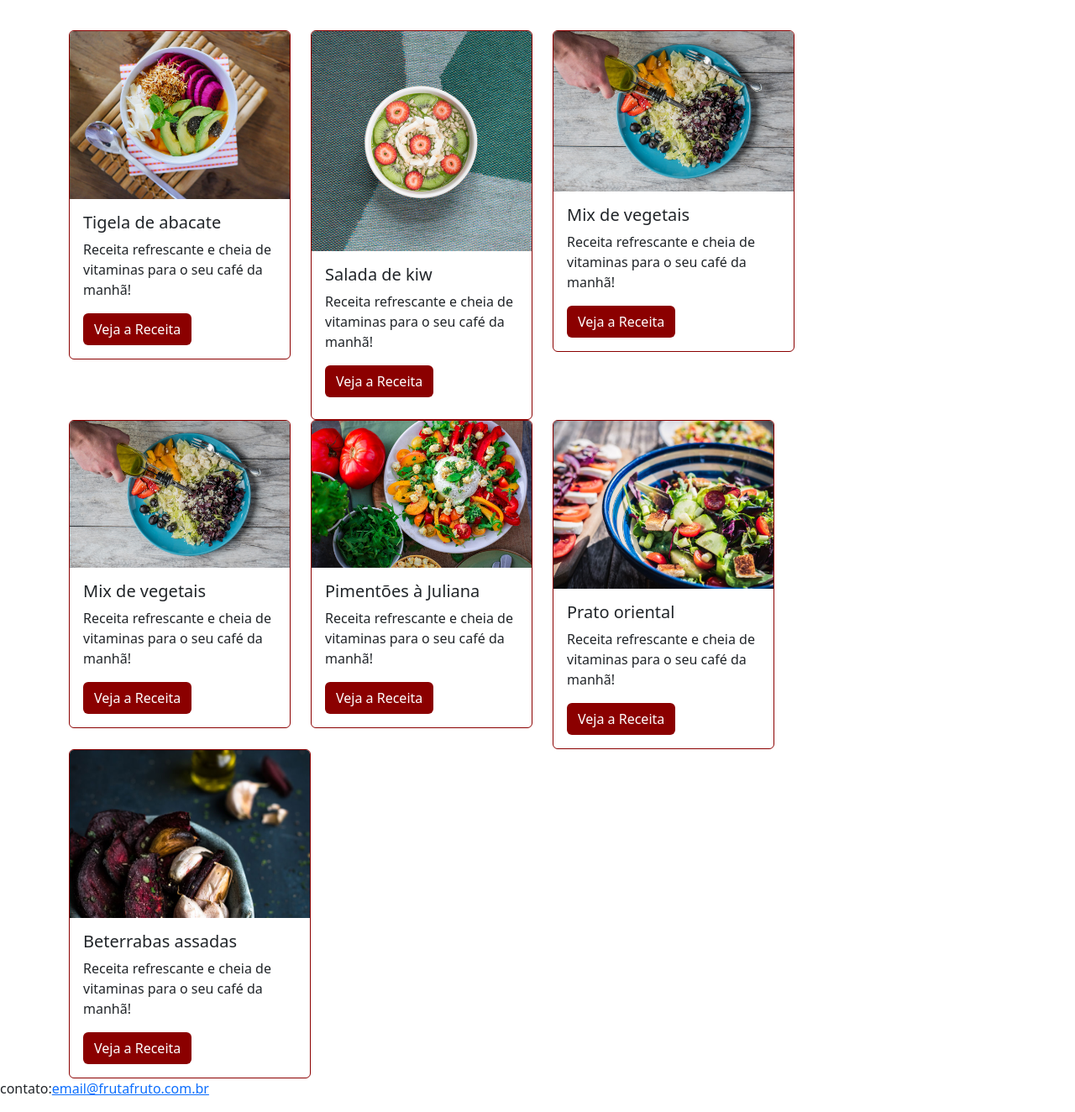
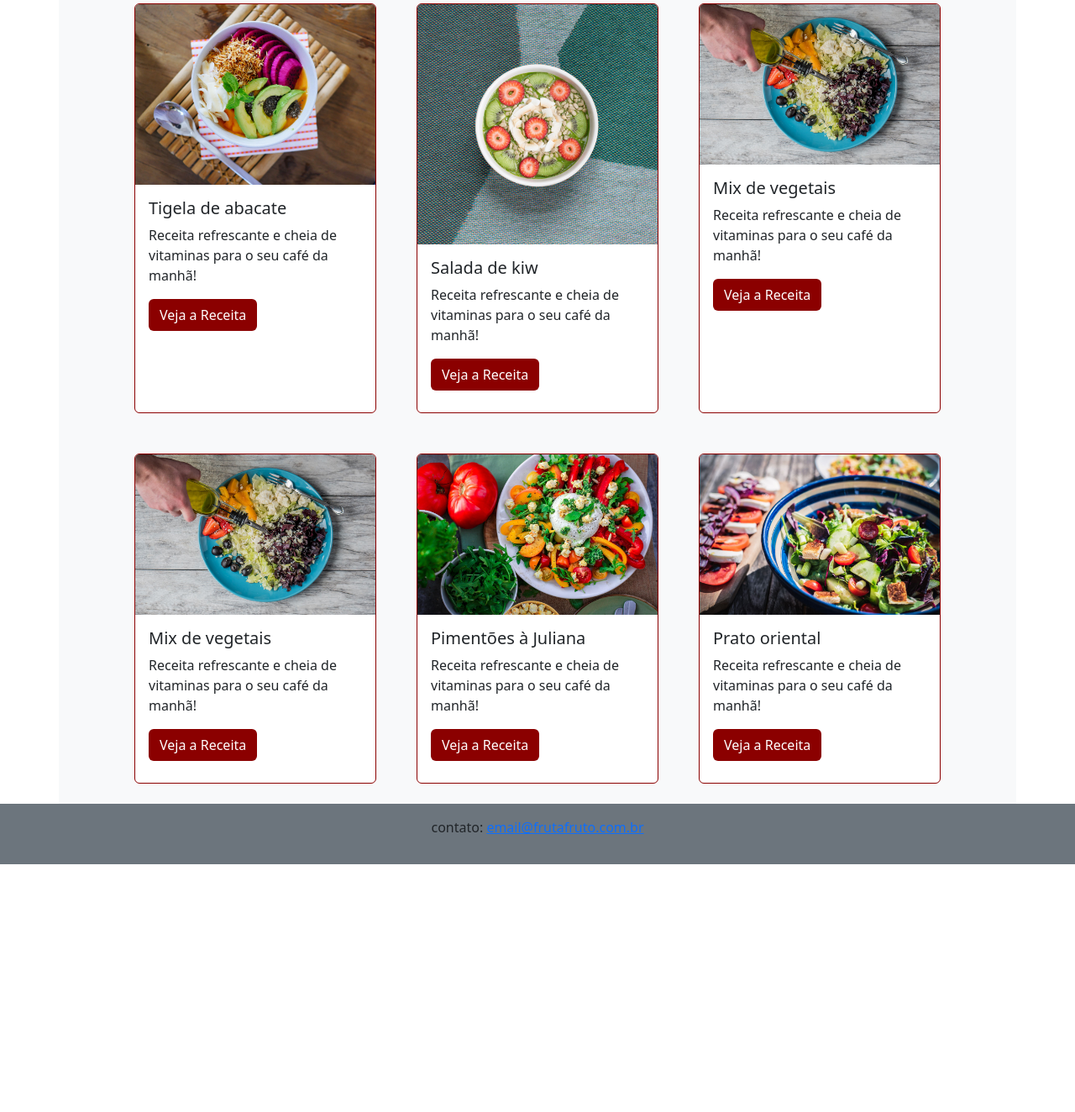
Before and after one commit to Geisyla1/LandingPage, a plain HTML site: page index.html in a window 1280 px wide. Shown: the part 602-1926 px from the top of the page at 84% size. After the commit the page ends 1631 px from the top, so only its background shows below. Drawn offline with nearby package versions, Linux system fonts and the light colour scheme.

Commit message:
concluindo o projeto

```diff
--- a/index.html
+++ b/index.html
@@ -14,7 +14,7 @@
     <body>
       <header>
         <section>
-            <nav class="navbar navbar-expand-lg bg-light"><!--fixed-top-->
+            <nav class="navbar navbar-expand-lg bg-light fixed-top"><!--fixed-top-->
                 <div class="container-fluid">
                   <a class="navbar-brand" href="#">Fruta & Fruto</a>
               <button class="navbar-toggler" type="button" data-bs-toggle="collapse" data-bs-target="#navbarNavAltMarkup" aria-controls="navbarNavAltMarkup" aria-expanded="false" aria-label="Toggle navigation">
@@ -22,10 +22,10 @@
               </button>
               <div class="collapse navbar-collapse justify-content-end" id="navbarNavAltMarkup">
                   <ul class="navbar-nav">
-                      <li><a class="nav-link active" aria-current="page" href="#">Início</a></li>
-                      <li><a class="nav-link" href="#">Receitas</a></li>
-                      <li><a class="nav-link" href="#">Quem Somos</a></li>
-                      <li><a class="nav-link">Contato</a></li>
+                      <li><a class="nav-link nav-item active" aria-current="page" href="#">Início</a></li>
+                      <li><a class="nav-link nav-item" href="#">Receitas</a></li>
+                      <li><a class="nav-link nav-item" href="#">Quem Somos</a></li>
+                      <li><a class="nav-link nav-item"  data-bs-toggle="modal" data-bs-target="#modal-contato" href="#">Contato</a></li>
                   </ul>
                 </div>
               </div>
@@ -71,89 +71,86 @@
             <h2 class="text-center fonte-titulo cor-especial pt-5">Receitas para economizar e ganhar saúde</h2>
             <p class="text-center text-secondary pb-5">Nossas receitas ajudam você a aproveitar melhor os alimentos, economizar, ganhar tempo e praticidade</p>
         </section>
-        <section class="container" id="receitas">
-          <div class="row">
-          <article class="card-largura col-sm-2">
-            <div class="card borda-cor-especial">
-               <img src="src/img/receita-abacate.jpg" alt="tigela com salada de abacate, vista superior" class="card-img-top card-posicao-imagem">
-                  <div class="card-body">
+
+        <section class="container bg-light" id="receitas">
+          <div class="row justify-content-center">
+            <article class="card borda-cor-especial card-largura p-0 m-4 col-12 col-md-4">
+               <img src="src/img/receita-abacate.jpg" alt="tigela com salada de abacate, vista superior" class="card-img-top">
+                  <div class="card-body card-posicao-imagem">
                   <h5 class="card-title">Tigela de abacate</h5>
                   <p class="card-text">Receita refrescante e cheia de vitaminas para o seu café da manhã!</p>
                   <a href="#" class="btn botao-cor-especial">Veja a Receita</a>
                   </div>
-            </div>
             </article>
 
-      <article class="card-largura col-1">
-            <div class="card borda-cor-especial">
+            <article class="card borda-cor-especial card-largura p-0 m-4 col-12 col-md-4">
               <img src="src/img/receita-kiwi.jpg" alt="tigela de mingau com kiwi, vista superior" class="card-img-top">
               <div class="card-body card-posicao-imagem">
                 <h5 class="card-title">Salada de kiw</h5>
                 <p class="card-text">Receita refrescante e cheia de vitaminas para o seu café da manhã!</p>
                 <a href="#" class="btn botao-cor-especial">Veja a Receita</a>
               </div>
-            </div>
             </article>
 
-      <article class="card-largura col-2">
-          <div class="card borda-cor-especial card-largura">
-            <img src="src/img/receita-mix.jpg" alt="prato com mix de vegetais e mão de pessoa adicionando azeite, vista superior card-posicao-imagem" class="card-img-top">
-            <div class="card-body">
+
+          <article class="card borda-cor-especial card-largura p-0 m-4 col-12 col-md-4">
+            <img src="src/img/receita-mix.jpg" alt="prato com mix de vegetais e mão de pessoa adicionando azeite, vista superior" class="card-img-top">
+            <div class="card-body  card-posicao-imagem">
               <h5 class="card-title">Mix de vegetais</h5>
               <p class="card-text">Receita refrescante e cheia de vitaminas para o seu café da manhã!</p>
               <a href="#" class="btn botao-cor-especial">Veja a Receita</a>
             </div>
-          </div>
           </article>
 
-      <article class="card-largura col-2">
-          <div class="card borda-cor-especial">
-            <img src="src/img/receita-mix.jpg" alt="prato com mix de vegetais e mão de pessoa adicionando azeite, vista superior card-posicao-imagem" class="card-img-top">
-            <div class="card-body">
+          <article class="card borda-cor-especial card-largura p-0 m-4 col-12 col-md-4">
+            <img src="src/img/receita-mix.jpg" alt="prato com mix de vegetais e mão de pessoa adicionando azeite, vista superior" class="card-img-top">
+            <div class="card-body card-posicao-imagem">
               <h5 class="card-title">Mix de vegetais</h5>
               <p class="card-text">Receita refrescante e cheia de vitaminas para o seu café da manhã!</p>
               <a href="#" class="btn botao-cor-especial">Veja a Receita</a>
             </div>
-          </div>
           </article>
 
-      <article class="card-largura col-2">
-          <div class="card borda-cor-especial">
-            <img src="src/img/receita-pimentoes.jpg" alt="prato com mix de vegetais e mão de pessoa adicionando azeite, vista superior card-posicao-imagem" class="card-img-top">
-            <div class="card-body">
+          <article class="card borda-cor-especial card-largura p-0 m-4 col-12 col-md-4">
+            <img src="src/img/receita-pimentoes.jpg" alt="prato com mix de vegetais e mão de pessoa adicionando azeite, vista superior" class="card-img-top">
+            <div class="card-body card-posicao-imagem">
               <h5 class="card-title">Pimentões à Juliana</h5>
               <p class="card-text">Receita refrescante e cheia de vitaminas para o seu café da manhã!</p>
               <a href="#" class="btn botao-cor-especial">Veja a Receita</a>
             </div>
-        </div>
           </article>
 
-      <article class="card-largura col-2">
-          <div class="card borda-cor-especial">
-            <img src="src/img/receita-oriental.jpg" alt="tigela com salada de vegetais estilo oriental, vista de cima" class="card-img-top card-posicao-imagem">
-            <div class="card-body">
+          <article class="card borda-cor-especial card-largura p-0 m-4 col-12 col-md-4">
+            <img src="src/img/receita-oriental.jpg" alt="tigela com salada de vegetais estilo oriental, vista de cima" class="card-img-top">
+            <div class="card-body card-posicao-imagem">
               <h5 class="card-title">Prato oriental</h5>
               <p class="card-text">Receita refrescante e cheia de vitaminas para o seu café da manhã!</p>
               <a href="#" class="btn botao-cor-especial">Veja a Receita</a>
-            </div>
-        </div>
-      </article>
-
-      <article class="card-largura col-2">
-          <div class="card borda-cor-especial card-largura">
-            <img src="src/img/receita-beterrabas.jpg" alt="tigela com salada de vegetais estilo oriental, vista de cima" class="card-img-top card-posicao-imagem">
-            <div class="card-body">
-              <h5 class="card-title">Beterrabas assadas</h5>
-              <p class="card-text">Receita refrescante e cheia de vitaminas para o seu café da manhã!</p>
-              <a href="#" class="btn botao-cor-especial">Veja a Receita</a>
-            </div>
             </div>
           </article>
     </div>
     </section>
 </main>
-      <footer>
-        <p>contato:<a href="mailto:email@frutafruto.com.br">email@frutafruto.com.br</a></p>
+    <!-- Modal -->
+    <div class="modal fade" id="modal-contato" tabindex="-1" aria-labelledby="exampleModalLabel" aria-hidden="true">
+      <div class="modal-dialog">
+            <div class="modal-content">
+            <div class="modal-header">
+              <h5 class="modal-title" id="exampleModalLabel">Modal title</h5>
+              <button type="button" class="btn-close" data-bs-dismiss="modal" aria-label="Close"></button>
+            </div>
+            <div class="modal-body">
+                ...
+            </div>
+            <div class="modal-footer">
+                <button type="button" class="btn btn-secondary" data-bs-dismiss="modal">Close</button>
+                <button type="button" class="btn btn-primary">Save changes</button>
+            </div>
+          </div>
+      </div>
+    </div>
+    <footer class="bg-secondary p-3 m-0 text-center">
+      <p>contato: <a href="mailto:email@frutafruto.com.br">email@frutafruto.com.br</a></p>
     </footer>
     <script src="https://cdn.jsdelivr.net/npm/bootstrap@5.2.0/dist/js/bootstrap.bundle.min.js" integrity="sha384-A3rJD856KowSb7dwlZdYEkO39Gagi7vIsF0jrRAoQmDKKtQBHUuLZ9AsSv4jD4Xa" crossorigin="anonymous"></script>
     <script src=""></script>
--- a/src/style.css
+++ b/src/style.css
@@ -1,5 +1,5 @@
 .card-largura{
-    width: 18rem;
+    max-width: 18rem;
 }
 .imagem__carrosel-um{
     height: 400px;
```
Lines whose indentation alone changed are shown as unchanged.
